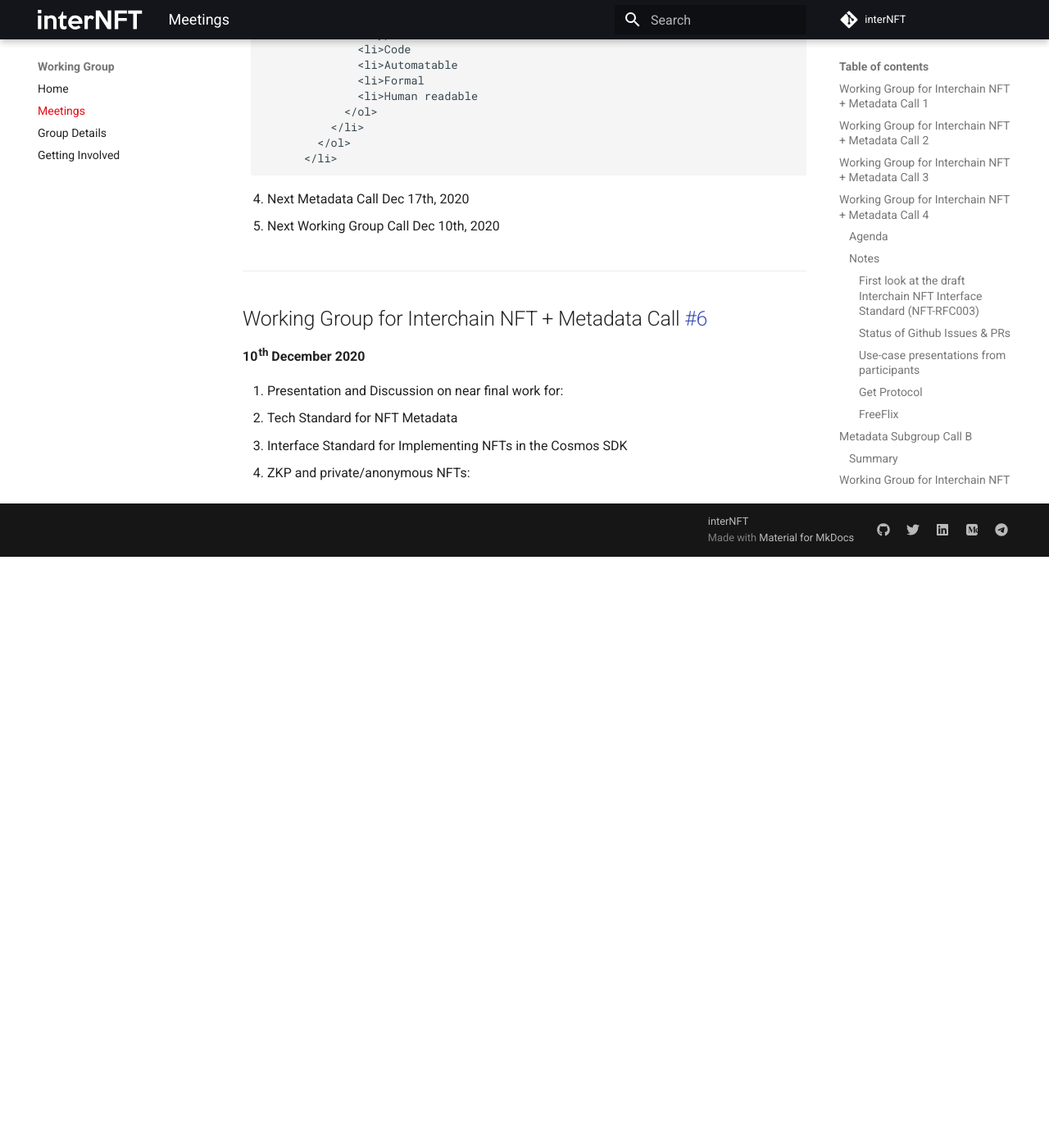
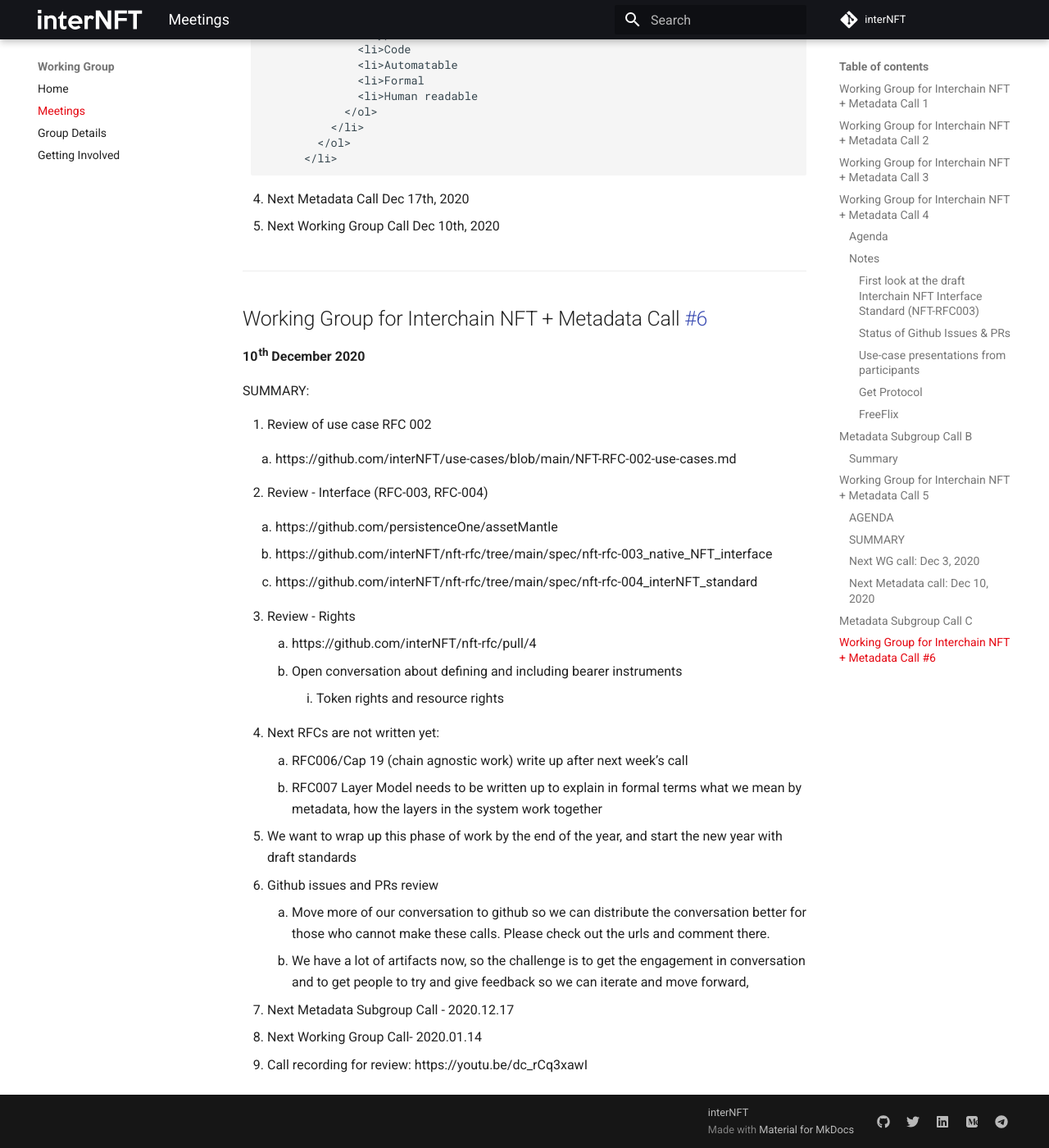
Before and after one commit to interNFT/documentation, an MkDocs documentation site: the page built from markdowns/workingGroup/meetings.md, in a window 1280 px wide and 1400 px high, scrolled down 9270 px. Shown: the whole window at 82% size. Built offline with MkDocs 1.6.1 and Material for MkDocs 9.7.7, drawn with Linux system fonts in a browser that asks for light colours; before the commit the page ends 9949 px from its top, so only the background shows below that.

Commit message:
summary added for working group call #6

```diff
--- a/markdowns/workingGroup/meetings.md
+++ b/markdowns/workingGroup/meetings.md
@@ -437,8 +437,38 @@
 
 **10th December 2020**
 
-
-1. Presentation and Discussion on near final work for:
-2. Tech Standard for NFT Metadata
-3. Interface Standard for Implementing NFTs in the Cosmos SDK
-4. ZKP and private/anonymous NFTs:
+SUMMARY:
+<ol type = "1">
+  <li>Review of use case RFC 002 </li>
+    <ol type = "a">
+      <li>https://github.com/interNFT/use-cases/blob/main/NFT-RFC-002-use-cases.md </li>
+    </ol>
+  <li>Review - Interface (RFC-003, RFC-004) </li>
+    <ol type = "a">
+      <li> https://github.com/persistenceOne/assetMantle
+      <li>https://github.com/interNFT/nft-rfc/tree/main/spec/nft-rfc-003_native_NFT_interface
+      <li>https://github.com/interNFT/nft-rfc/tree/main/spec/nft-rfc-004_interNFT_standard
+    </ol>
+  <li>Review - Rights
+    <ol type = "a">
+      <li>https://github.com/interNFT/nft-rfc/pull/4
+      <li>Open conversation about defining and including bearer instruments
+        <ol type = "i">
+          <li>Token rights and resource rights </li>
+        </ol>
+      </li>
+    </ol>
+  <li>Next RFCs are not written yet:
+    <ol type = "a">
+      <li>RFC006/Cap 19 (chain agnostic work) write up after next week’s call
+      <li>RFC007 Layer Model needs to be written up to explain in formal terms what we mean by metadata, how the layers in the system work together </li>
+    </ol>
+  <li>We want to wrap up this phase of work by the end of the year, and start the new year with draft standards
+  <li>Github issues and PRs review
+    <ol type= "a">
+      <li>Move more of our conversation to github so we can distribute the conversation better for those who cannot make these calls. Please check out the urls and comment there.
+      <li>We have a lot of artifacts now, so the challenge is to get the engagement in conversation and to get people to try and give feedback so we can iterate and move forward,</li>
+    </ol>
+  <li>Next Metadata Subgroup Call - 2020.12.17
+  <li>Next Working Group Call- 2020.01.14
+  <li>Call recording for review: https://youtu.be/dc_rCq3xawI
```
